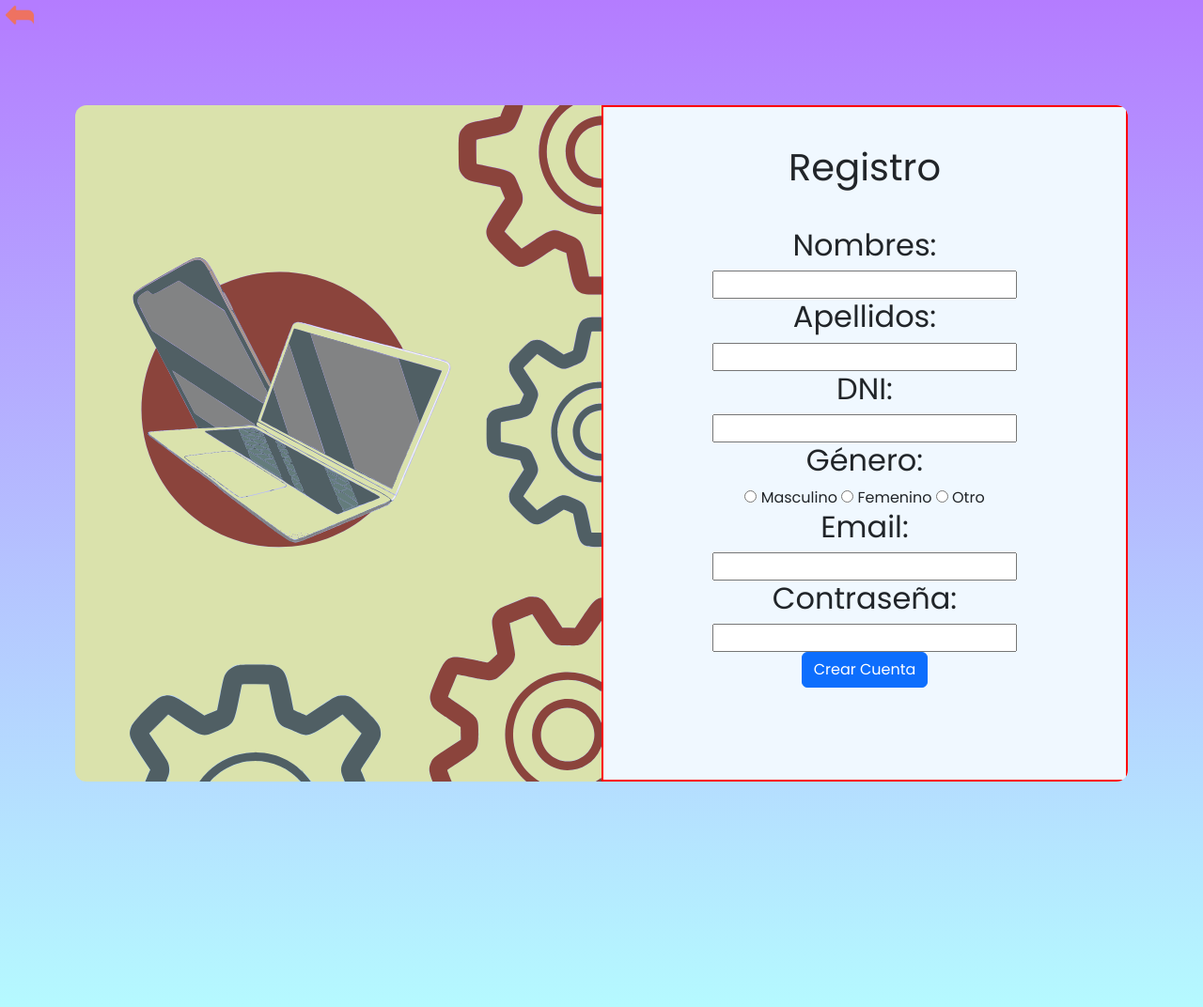
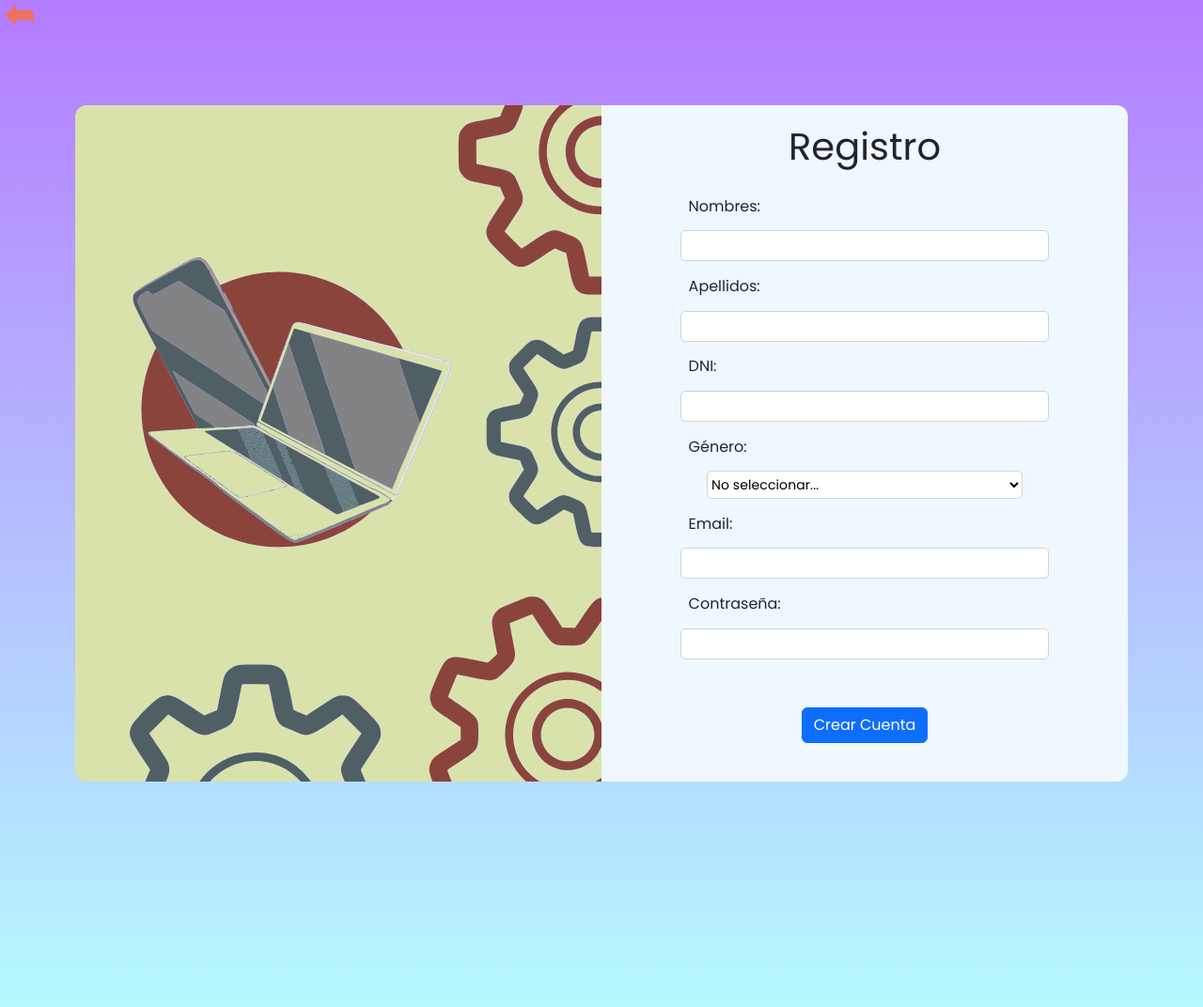
Before and after one commit to jhour/SitioWeb, a PHP site: page /src/html/register.html in a window 1280 px wide. Shown: the top 1072 px of the page at 94% size. Run offline with PHP 8.4, Linux system fonts and the light colour scheme.

Commit message:
Resgister casi completo

```diff
--- a/WebProyecto 2.0/src/css/login.css
+++ b/WebProyecto 2.0/src/css/login.css
@@ -148,6 +148,7 @@ body{
 input:hover{
     border: 1px solid rgb(52, 218, 162);
 }
+
 span{
     color: orange;
     cursor: pointer;
--- a/WebProyecto 2.0/src/css/register.css
+++ b/WebProyecto 2.0/src/css/register.css
@@ -42,13 +42,58 @@ body{
 
 .content-right{
     width: 50%;
+    height: 45em;
     padding: 0 auto ;
     background-color: aliceblue;
-    border: 2px solid red;
-    height: 45em;
+
 }
 
 h1{
     margin: 0;
-    padding: 1em;
+    padding: 0.5em;
 }
+
+.inputs-container{
+    height: 83%;
+    display: flex;
+    flex-direction: column;
+    justify-content: space-around;
+    text-align: center;
+    align-items: center;
+}
+
+#selectGenero {
+    height: 30px;
+    width: 60%;
+    background-color: #ffff;
+    border: 1px solid #ced4da;
+    border-radius: 5px;
+    font-family: 'Poppins', sans-serif;
+    font-size: 14px;
+    letter-spacing: 0.1px;
+}
+
+#selectGenero:hover {
+    border: 1px solid rgb(52, 218, 162);
+}
+
+
+
+h2{
+    width: 68%;
+    font-size: 16px;
+    margin: 0;
+    padding: 3px;
+    text-align: left;
+}
+
+input{
+    height: 33px;
+    width: 70%;
+    border-radius: 5px ;
+    border:1px solid #ced4da;
+}
+
+input:hover{
+    border: 1px solid rgb(52, 218, 162);
+}
--- a/WebProyecto 2.0/src/html/register.html
+++ b/WebProyecto 2.0/src/html/register.html
@@ -44,24 +44,23 @@
             <h1>Registro</h1>
             <form class="inputs-container">
                 <h2>Nombres:</h2>
-                <input type="text" class=form-control" id=inputNombre" >
+                <input type="text" class="input" id="inputNombre" >
                 <h2>Apellidos:</h2>
-                <input type="text" class=form-control" id=inputApellido">
+                <input type="text" class="inputl" id="inputApellido">
                 <h2>DNI:</h2>
-                <input type="tel" class=form-control" id=inputApellido" pattern="[0-9]{9}">
+                <input type="tel" class="input" id="inputApellido" pattern="[0-9]{8}">
 
                 <h2>Género:</h2>
-                    <input type="radio" class=form-control" id="inputGeneroMasculino" value="Masculino">
-                    <label for="inputGeneroMasculino">Masculino</label>
-                    <input type="radio" class=form-control" id="inputGeneroFemenino" value="Femenino">
-                    <label for="inputGeneroFemenino">Femenino</label>
-                    <input type="radio" class=form-control" id="inputGeneroOtro" value="Otro">
-                    <label for="inputGeneroOtro">Otro</label>
-
+                <select name="genero" id="selectGenero">
+                    <option value="No seleccionar">No seleccionar...</option>
+                    <option value="Masculino">Masculino</option>
+                    <option value="Femenino">Femenino</option>
+                    <option value="Otro">Otro</option>
+                </select>
                 <h2>Email:</h2>
-                <input type="email" class=form-control" id=inputEmail">
+                <input type="email" class="input" id=inputEmail">
                 <h2>Contraseña:</h2>
-                <input type="password" class=form-control" id=inputContraseña">
+                <input type="password" class="input" id=inputContraseña">
                 <br>
                 <a href="../html/indexSesion.html" clas="btn-CrearCuenta">
                     <button type="submit" id="btn-CrearCuenta" class="btn btn-primary letraRoboto negritaLetra botonOvalado">Crear Cuenta</button>
```
